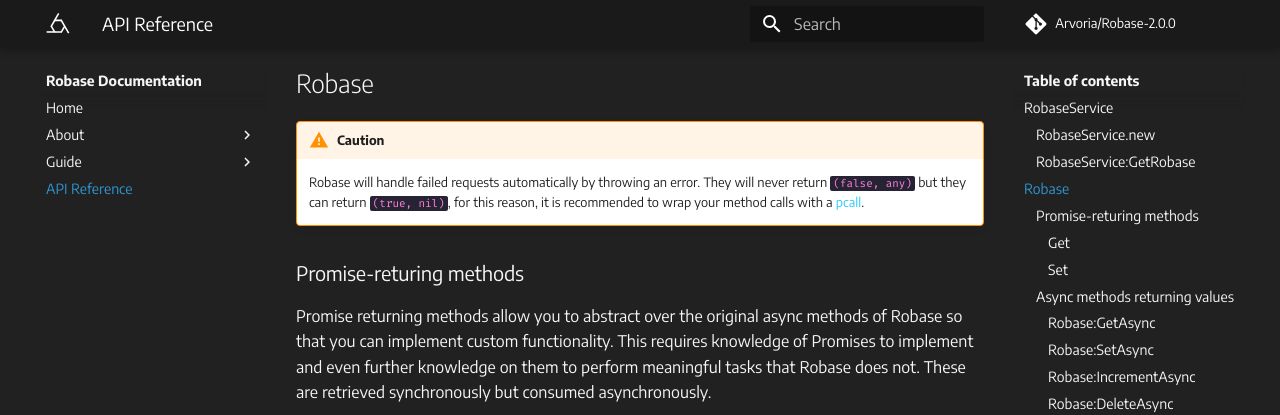
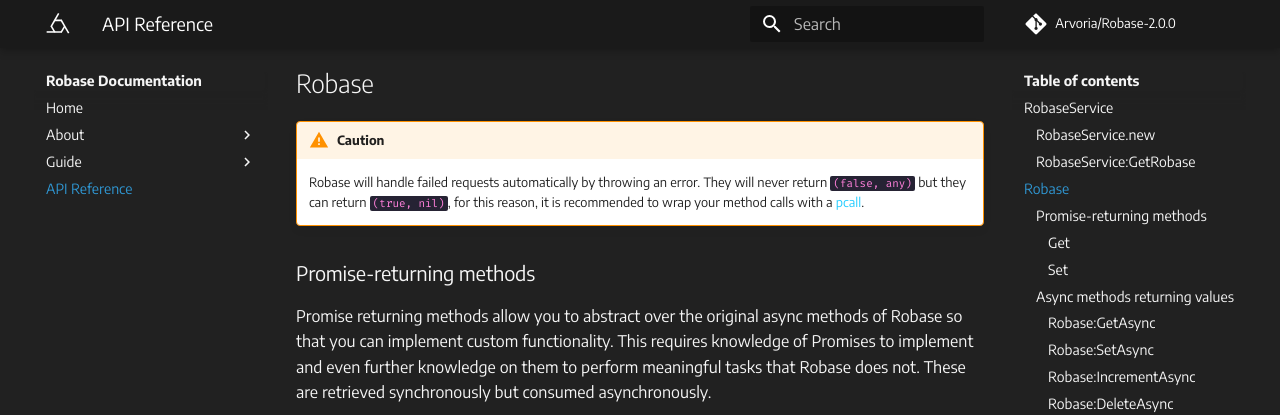
Before and after one commit to Arvoria/RobaseService, an MkDocs documentation site: the page built from docs/api.md, in a window 1280 px wide and 900 px high, scrolled down 1258 px. Shown: the top 415 px of the window. Built offline with MkDocs 1.6.1 and Material for MkDocs 9.7.7, drawn with Linux system fonts in a browser that asks for light colours; comment, search, counter and statistics services are not loaded.

Commit message:
grammar hotfix
"Promise-returing" -> "Promise-returning"

```diff
--- a/docs/api.md
+++ b/docs/api.md
@@ -39,7 +39,7 @@ Used to retrieve a Robase object with a path supplied from scope and name.
 !!! warning "Caution"
     Robase will handle failed requests automatically by throwing an error. They will never return `(false, any)` but they can return `(true, nil)`, for this reason, it is recommended to wrap your method calls with a [pcall](https://developer.roblox.com/en-us/api-reference/lua-docs/Lua-Globals).
 
-### Promise-returing methods
+### Promise-returning methods
 
 Promise returning methods allow you to abstract over the original async methods of Robase so that you can implement custom functionality. This requires knowledge of Promises to implement and even further knowledge on them to perform meaningful tasks that Robase does not. These are retrieved synchronously but consumed asynchronously.
 
```
Also changed, not shown: site/api/index.html, site/search/search_index.json, 1 other file.
